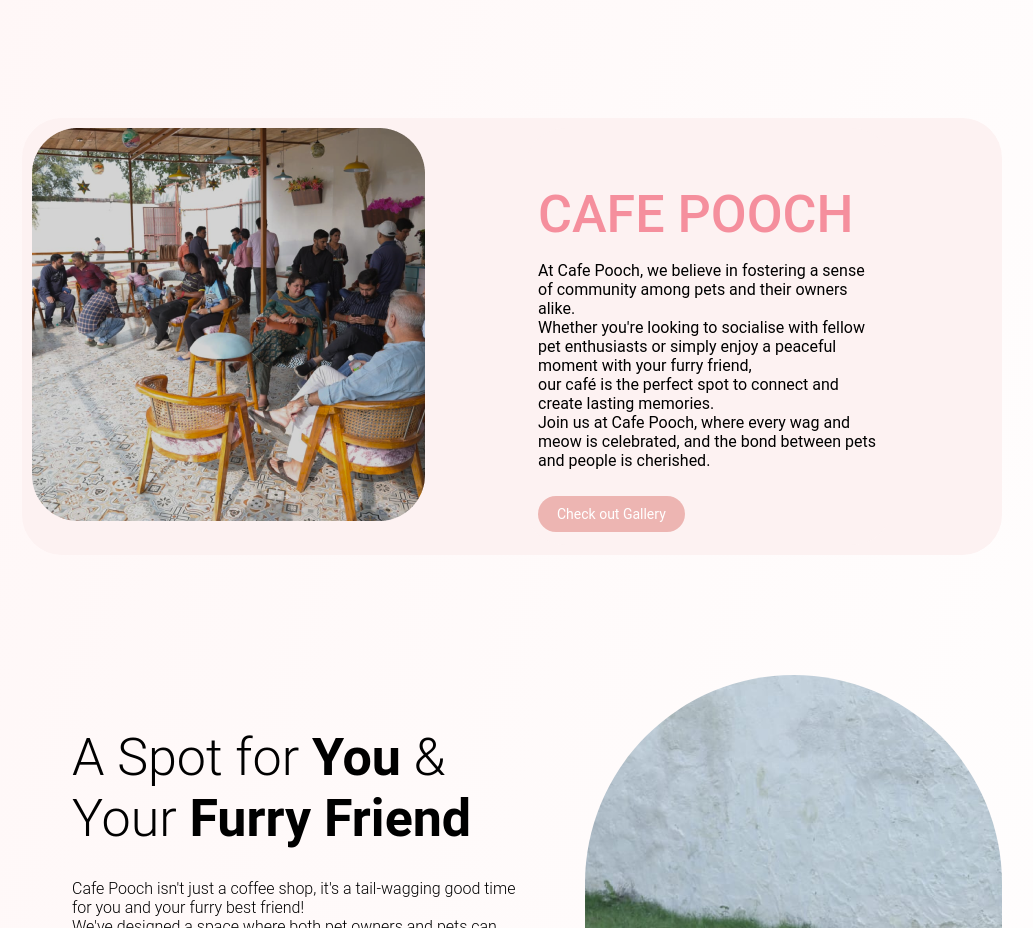
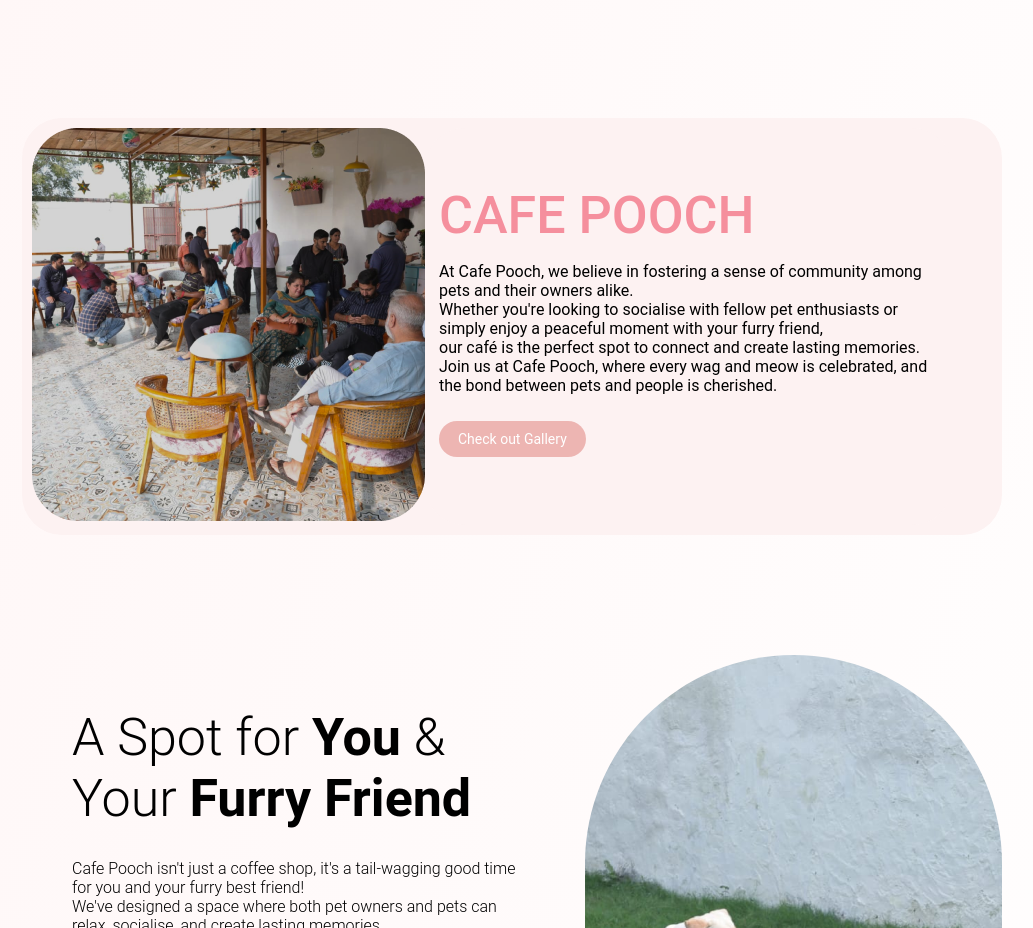
Before and after one commit to dhruvagrawat/Petmemaa.in, a React (Create React App) app: page /cafe in a window 1280 px wide. Shown: the part 1129-2057 px from the top of the page, without its empty margins (128-1161 px from the left). Built offline with nearby package versions, Linux system fonts and the light colour scheme; a web font is replaced by a local one.

Commit message:
urgent fix

```diff
--- a/src/components/Cafe/Cafe.css
+++ b/src/components/Cafe/Cafe.css
@@ -103,8 +103,8 @@
     flex-direction: column;
     justify-content: left;
     align-items: left;
-    margin: 0 100px;
-    padding: 13px;
+    margin-right: 40px;
+    padding: 14px;
     border-radius: 40px;
     background-color: #FDF2F2;
     font-family: "Roboto";
```
